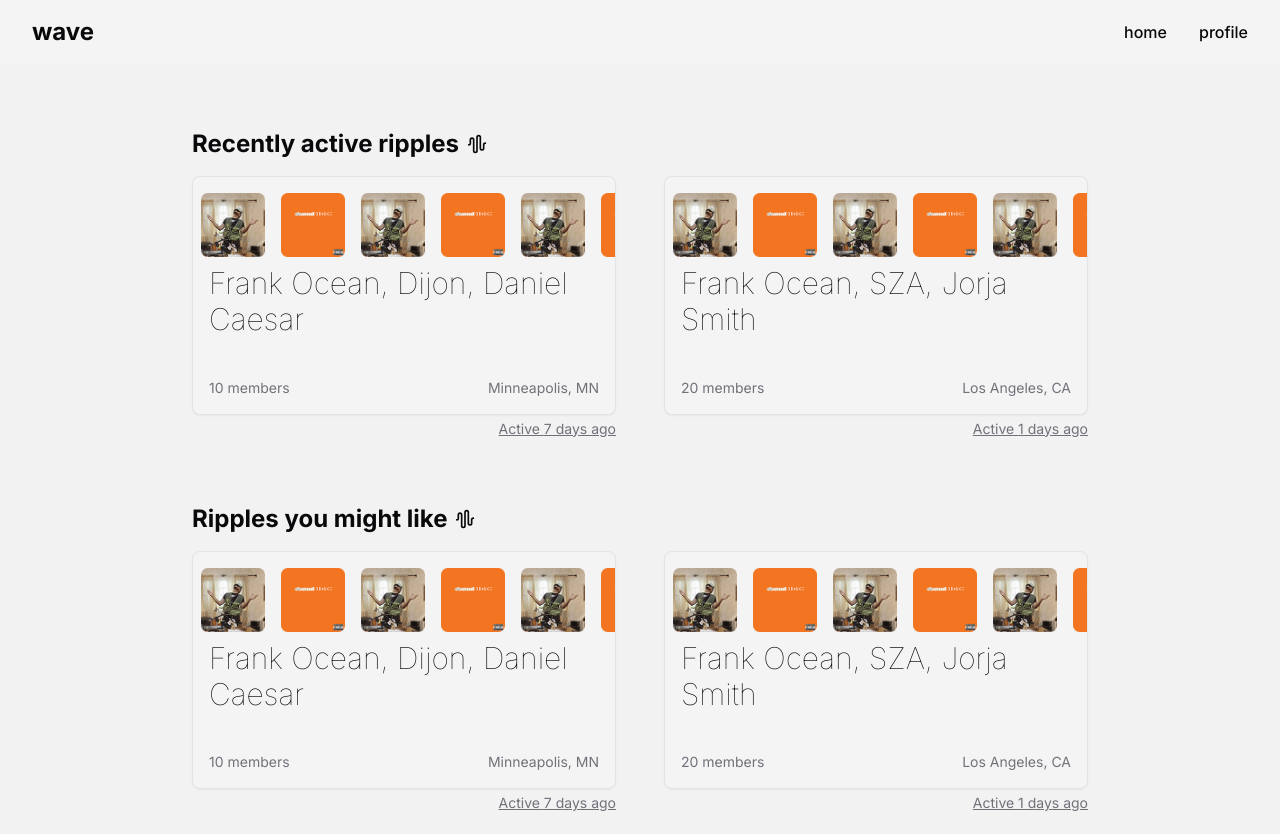
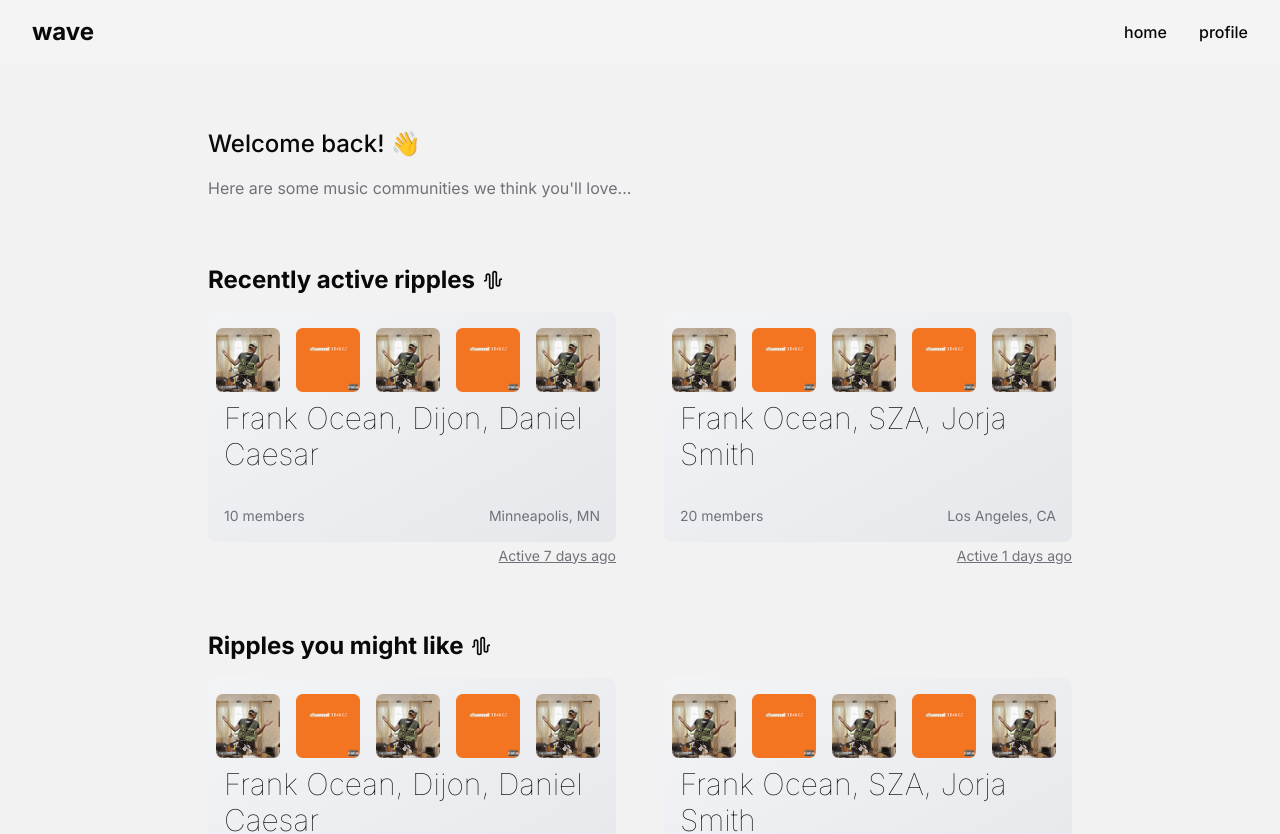
Before and after one commit to jacobschwantes/wave, a Next.js app: page /home in a window 1280 px wide. Shown: the top 834 px of the page. Built offline with nearby package versions, Linux system fonts and the light colour scheme; no server answers; sample sign-in values are in the browser's storage.

Commit message:
gradient

```diff
--- a/app/(dashboard)/home/page.tsx
+++ b/app/(dashboard)/home/page.tsx
@@ -29,12 +29,22 @@
 ];
 export default function Home() {
 	return (
-		<div className="flex flex-col gap-16 max-w-4xl mx-auto py-16">
+		<div className="flex flex-col gap-16 max-w-4xl mx-auto py-16 px-4">
+			<div className="space-y-4">
+				<h1 className="text-2xl font-medium">Welcome back! 👋</h1>
+				<p className="text-muted-foreground">Here are some music communities we think you'll love...</p>
+			</div>
+
 			<RippleSection
 				heading="Recently active ripples"
+				description="Jump back into the conversation"
 				ripples={sampleRipples}
 			/>
-			<RippleSection heading="Ripples you might like" ripples={sampleRipples} />
+			<RippleSection
+				heading="Ripples you might like"
+				description="Based on your music taste"
+				ripples={sampleRipples}
+			/>
 		</div>
 	);
 }
--- a/components/ripple-card.tsx
+++ b/components/ripple-card.tsx
@@ -17,7 +17,7 @@
 			className="flex flex-col gap-1 items-end"
 		>
 			<Link href={`/ripple/${ripple.id}`}>
-				<Card className="aspect-video w-full bg-muted py-4 flex flex-col h-full gap-2">
+				<Card className="aspect-video w-full overflow-hidden py-4 flex flex-col h-full gap-2 bg-gradient-to-br from-gray-100 to-gray-200">
 					<div className="h-16">
 						<AlbumCoverMarquee
 							covers={ripple.albumCovers}
--- a/components/ui/card.tsx
+++ b/components/ui/card.tsx
@@ -9,7 +9,7 @@
   <div
     ref={ref}
     className={cn(
-      "rounded-lg border bg-card text-card-foreground shadow-sm",
+      "rounded-lg",
       className
     )}
     {...props}
```
